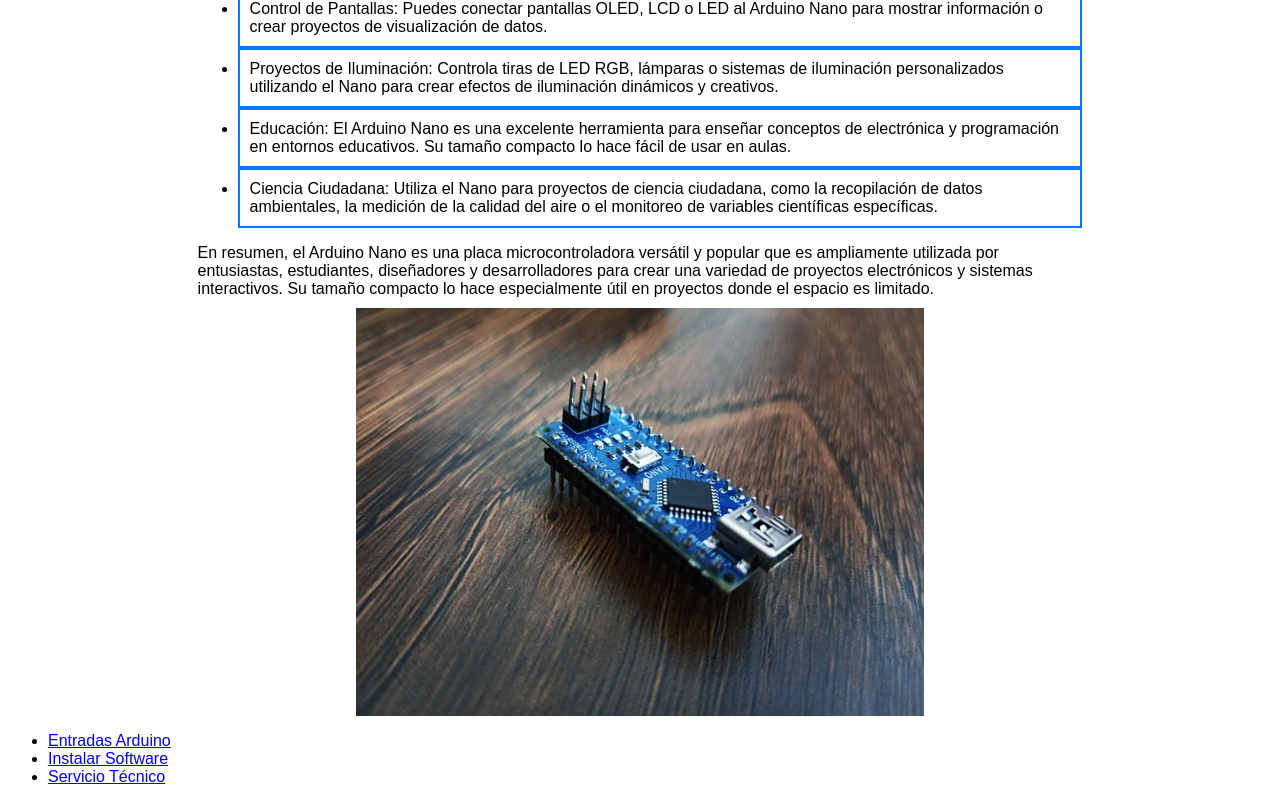
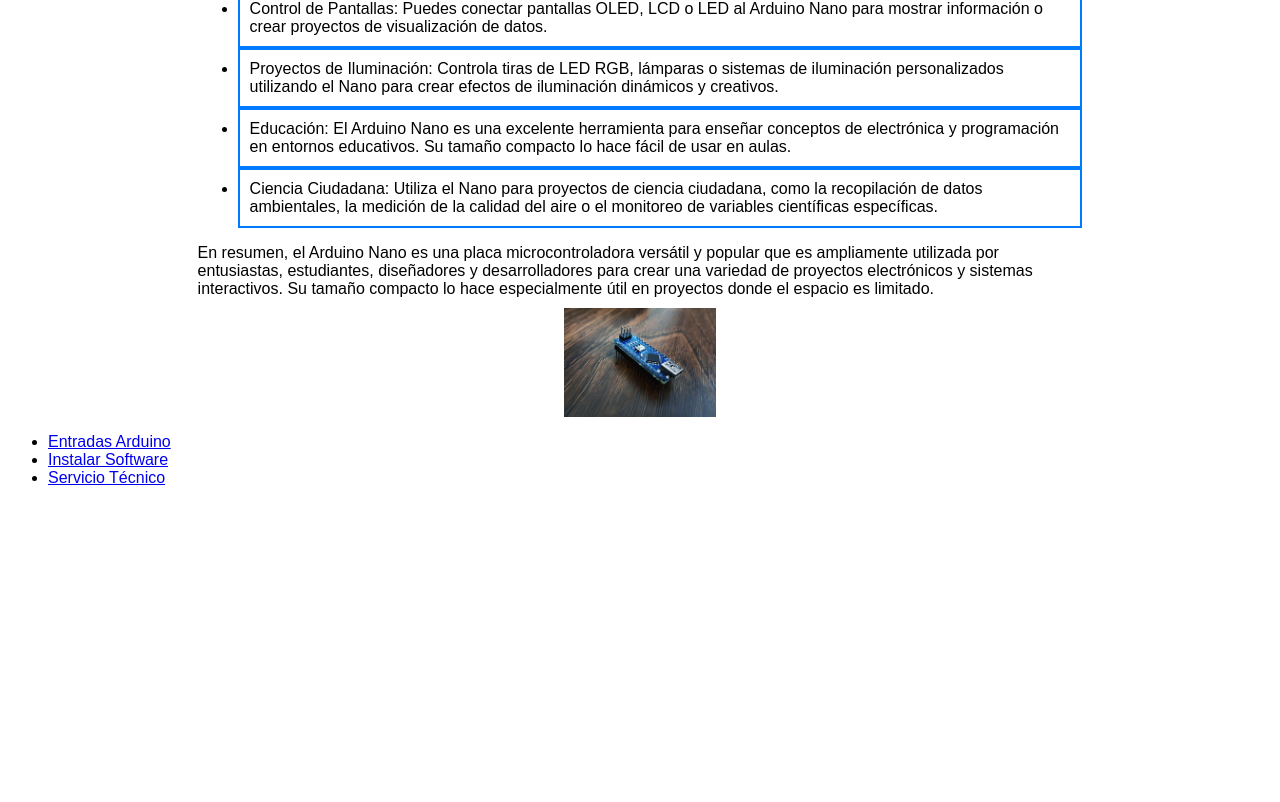
Before and after one commit to juanpaa26/Arduino-nano-, a plain HTML site: page index.html in a window 1280 px wide. Shown: the part 1078-1880 px from the top of the page. After the commit the page ends 1581 px from the top, so only its background shows below. Drawn offline with Linux system fonts and the light colour scheme.

Commit message:
Update index.html

```diff
--- a/index.html
+++ b/index.html
@@ -69,7 +69,7 @@
     <p>En resumen, el Arduino Nano es una placa microcontroladora versátil y popular que es ampliamente utilizada por entusiastas, estudiantes, diseñadores y desarrolladores para crear una variedad de proyectos electrónicos y sistemas interactivos. Su tamaño compacto lo hace especialmente útil en proyectos donde el espacio es limitado.</p>
   </div>
 
-  <img src="imagenes/imagen de adruino nano.jpg"width="45%">
+  <img src="imagenes/imagen de adruino nano.jpg"width="12%">
 
   <ul>
     <li><a href="entradas.html">Entradas Arduino</a></li>
```
